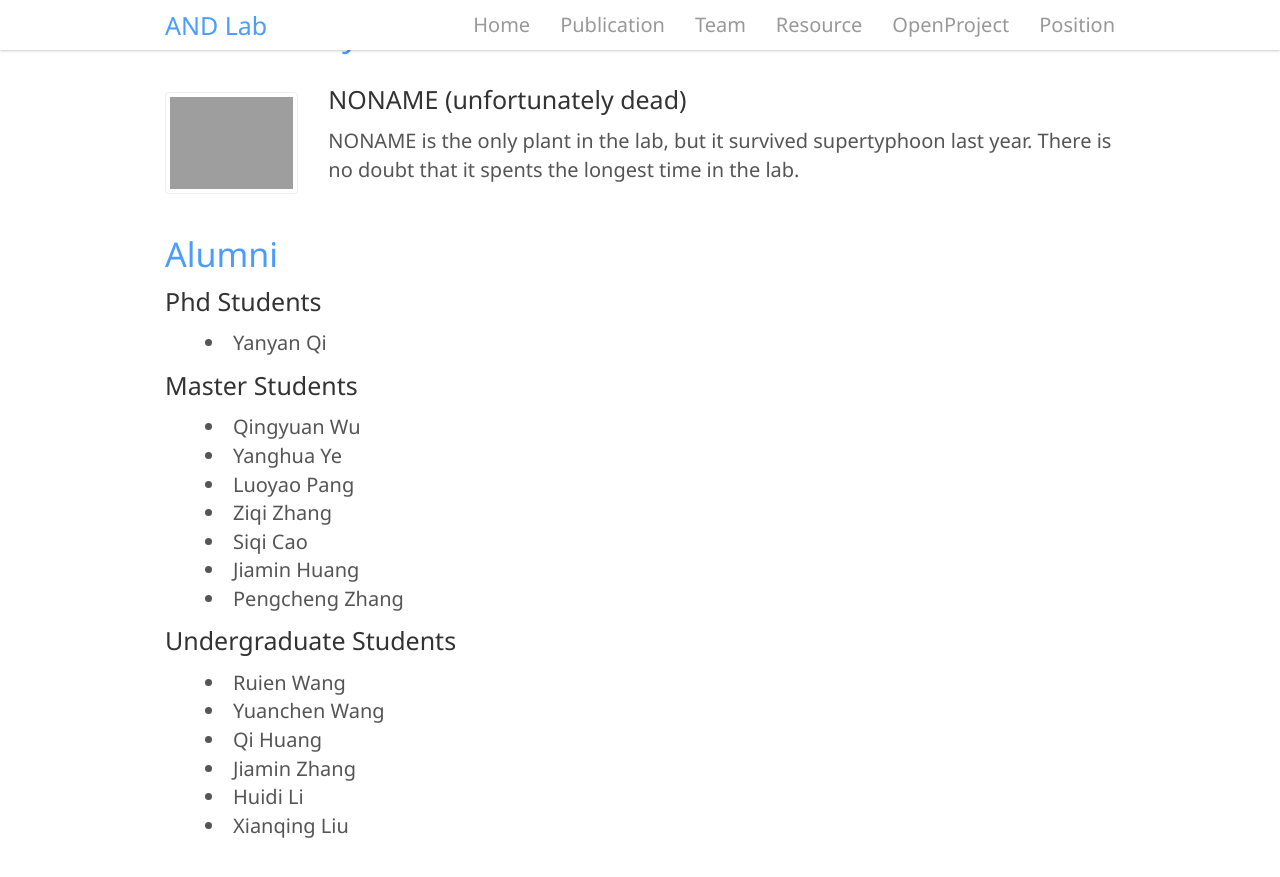
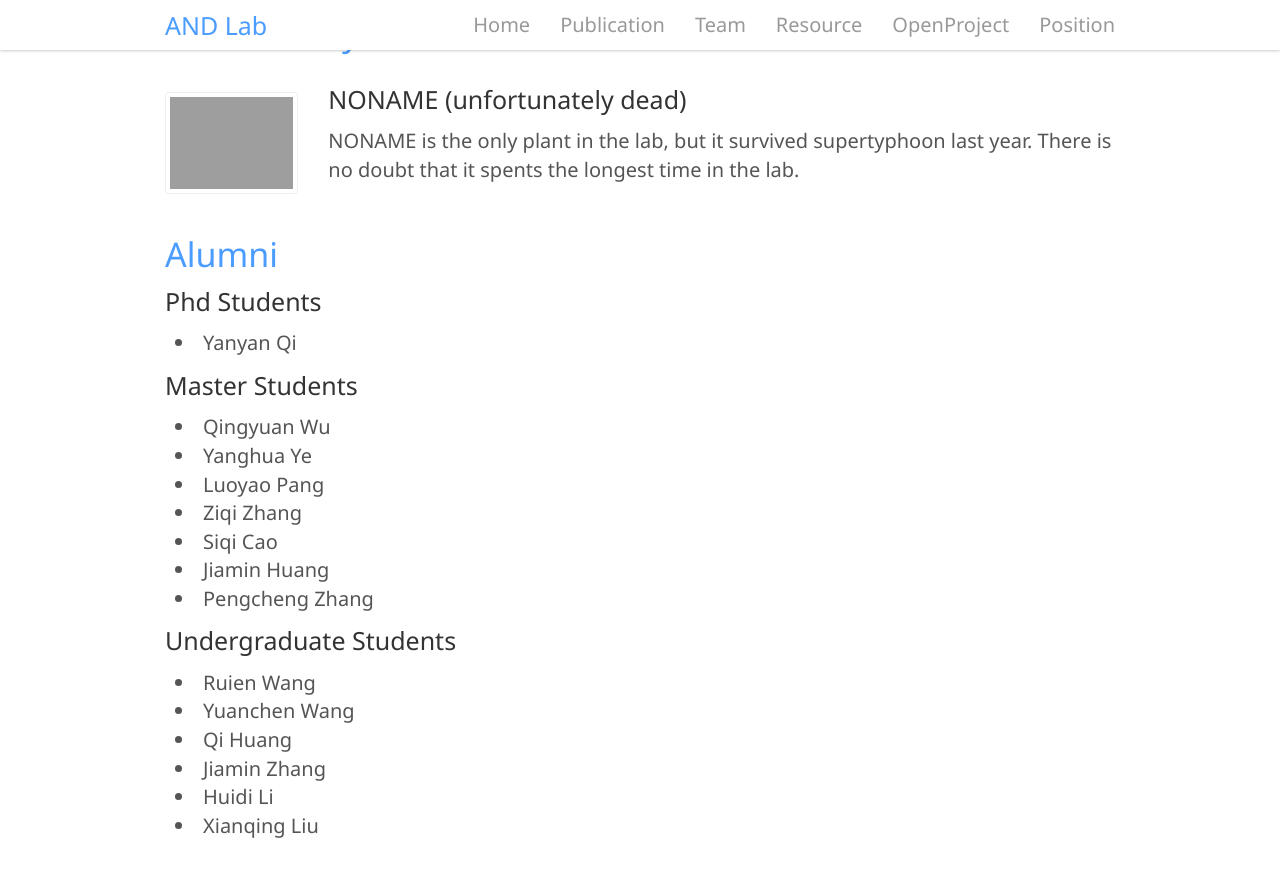
Before and after one commit to andlab-um/lab-website, a Jekyll site: the page built from _pages/team.html, in a window 1280 px wide and 900 px high, scrolled down 4985 px. Shown: the top 877 px of the window. Built offline with Jekyll 4.4.1, drawn with Linux system fonts in a browser that asks for light colours; nearby versions of some CDN libraries.

Commit message:
update alumni indent style

```diff
--- a/_pages/team.html
+++ b/_pages/team.html
@@ -13,7 +13,7 @@ permalink: /team
         {% for alumni_group in group.alumni_groups %}
             <h4>{{ alumni_group.title}}</h4>
             {% for member in alumni_group.members %}
-                <li style="margin-left: 1em; padding-left: 1em;">{{member.name}}</li>
+                <li style="margin-left: .5em;">{{member.name}}</li>
             {% endfor %}
         {% endfor %}
 
```
